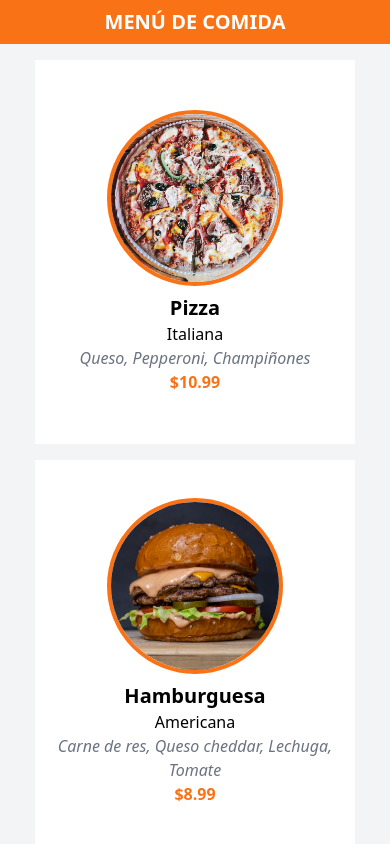
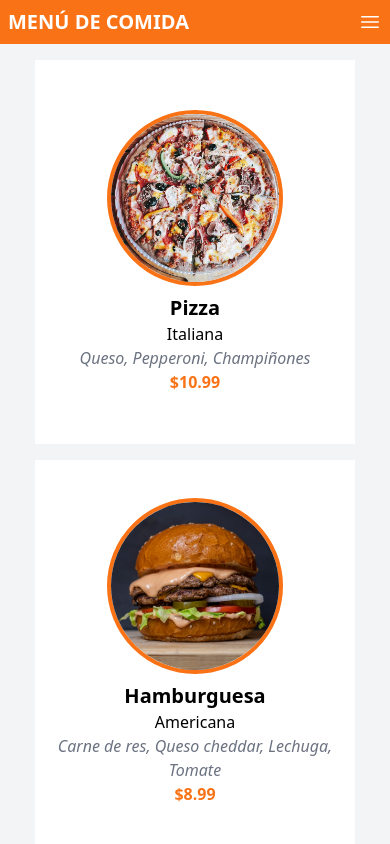
Before and after one commit to sebasdex/menu-tips, a React (Vite) app: page / in a window 390 px wide. Shown: the top 844 px of the page. Built offline with nearby package versions, Linux system fonts and the light colour scheme.

Commit message:
add menu button

```diff
--- a/src/App.tsx
+++ b/src/App.tsx
@@ -1,16 +1,37 @@
 import { useState } from "react";
 import { menuItems } from "./libs/db.ts";
 import MenuItems from "./components/MenuItems.tsx";
+import MenuIcon from "./components/icons/MenuIcon.tsx";
+import CloseIcon from "./components/icons/CloseIcon.tsx";
 function App() {
   const [menu] = useState(menuItems);
+  const [menuOn, setMenuOn] = useState(false);
+
   return (
     <>
-      <h1 className="p-2  bg-orange-500 text-white uppercase font-bold text-center text-xl">
-        Menú de Comida
-      </h1>
+      <header className="p-2  bg-orange-500 text-white flex justify-between items-center">
+        <h1 className="uppercase font-bold text-center text-xl">
+          Menú de Comida
+        </h1>
+        <button onClick={() => setMenuOn(!menuOn)} className="md:hidden">
+          <MenuIcon />
+        </button>
+      </header>
       <main className="p-4 min-h-screen flex flex-col bg-gray-100 md:flex-row md:items-start md:gap-4">
         <MenuItems menu={menu} />
-        <section className="min-h-screen border border-orange-500 md:w-1/3"></section>
+        <section
+          className={`min-h-screen border bg-orange-500 fixed inset-0 md:w-1/3 md:block md:static
+         ${menuOn ? "block" : "hidden"}`}
+        >
+          <header className="flex justify-between text-white p-2">
+            <h2 className="p-2 bg-orange-500 text-white uppercase font-bold text-center text-xl">
+              Ordenes Recientes
+            </h2>
+            <button onClick={() => setMenuOn(!menuOn)} className="md:hidden">
+              <CloseIcon />
+            </button>
+          </header>
+        </section>
       </main>
     </>
   );
--- /dev/null
+++ b/src/components/icons/CloseIcon.tsx
@@ -0,0 +1,20 @@
+function CloseIcon() {
+  return (
+    <svg
+      xmlns="http://www.w3.org/2000/svg"
+      fill="none"
+      viewBox="0 0 24 24"
+      strokeWidth={1.5}
+      stroke="currentColor"
+      className="w-6 h-6 border hover:bg-white hover:text-orange-500"
+    >
+      <path
+        strokeLinecap="round"
+        strokeLinejoin="round"
+        d="M6 18 18 6M6 6l12 12"
+      />
+    </svg>
+  );
+}
+
+export default CloseIcon;
--- /dev/null
+++ b/src/components/icons/MenuIcon.tsx
@@ -0,0 +1,20 @@
+function MenuIcon() {
+  return (
+    <svg
+      xmlns="http://www.w3.org/2000/svg"
+      fill="none"
+      viewBox="0 0 24 24"
+      strokeWidth={1.5}
+      stroke="currentColor"
+      className="w-6 h-6"
+    >
+      <path
+        strokeLinecap="round"
+        strokeLinejoin="round"
+        d="M3.75 6.75h16.5M3.75 12h16.5m-16.5 5.25h16.5"
+      />
+    </svg>
+  );
+}
+
+export default MenuIcon;
```
